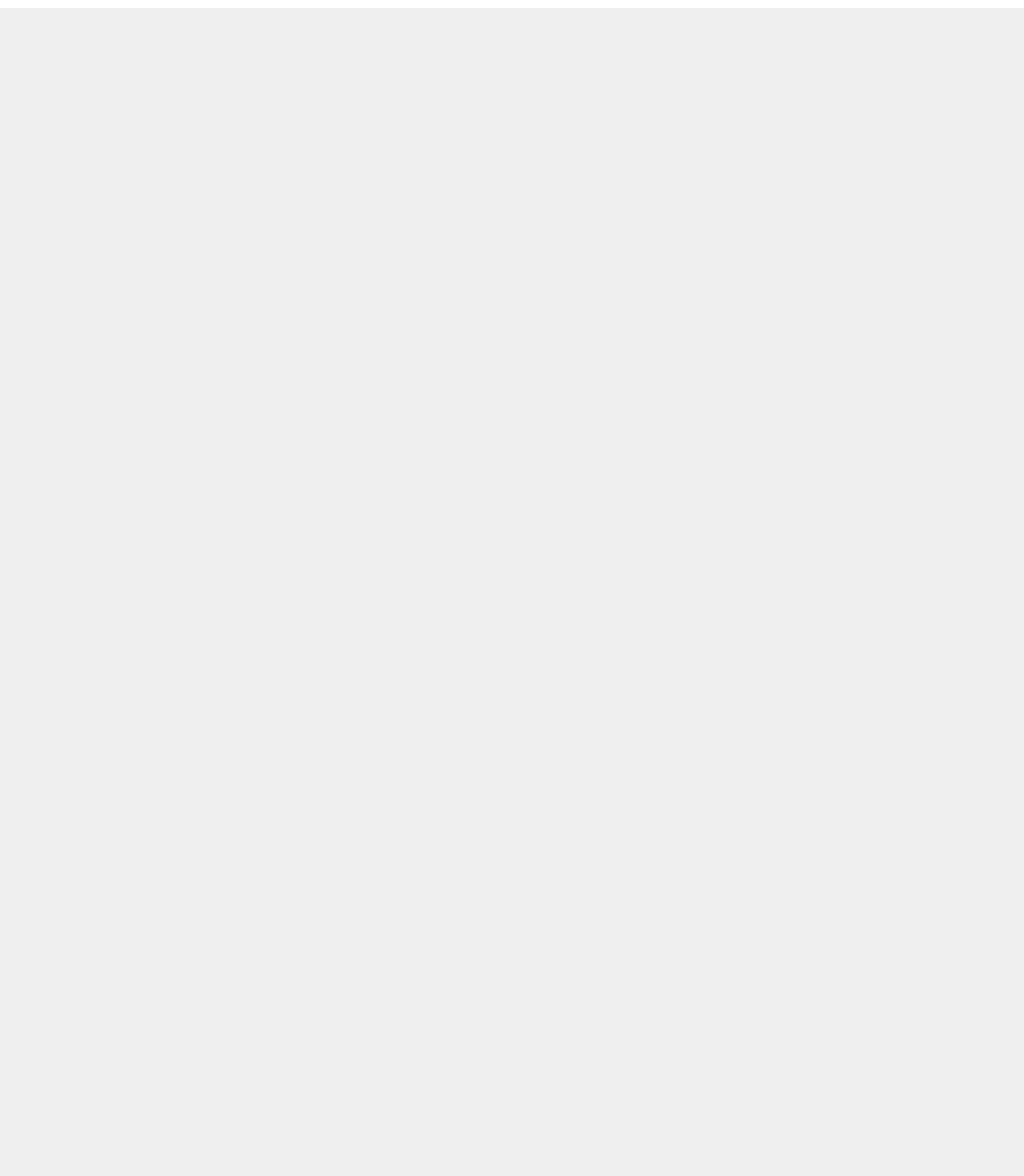
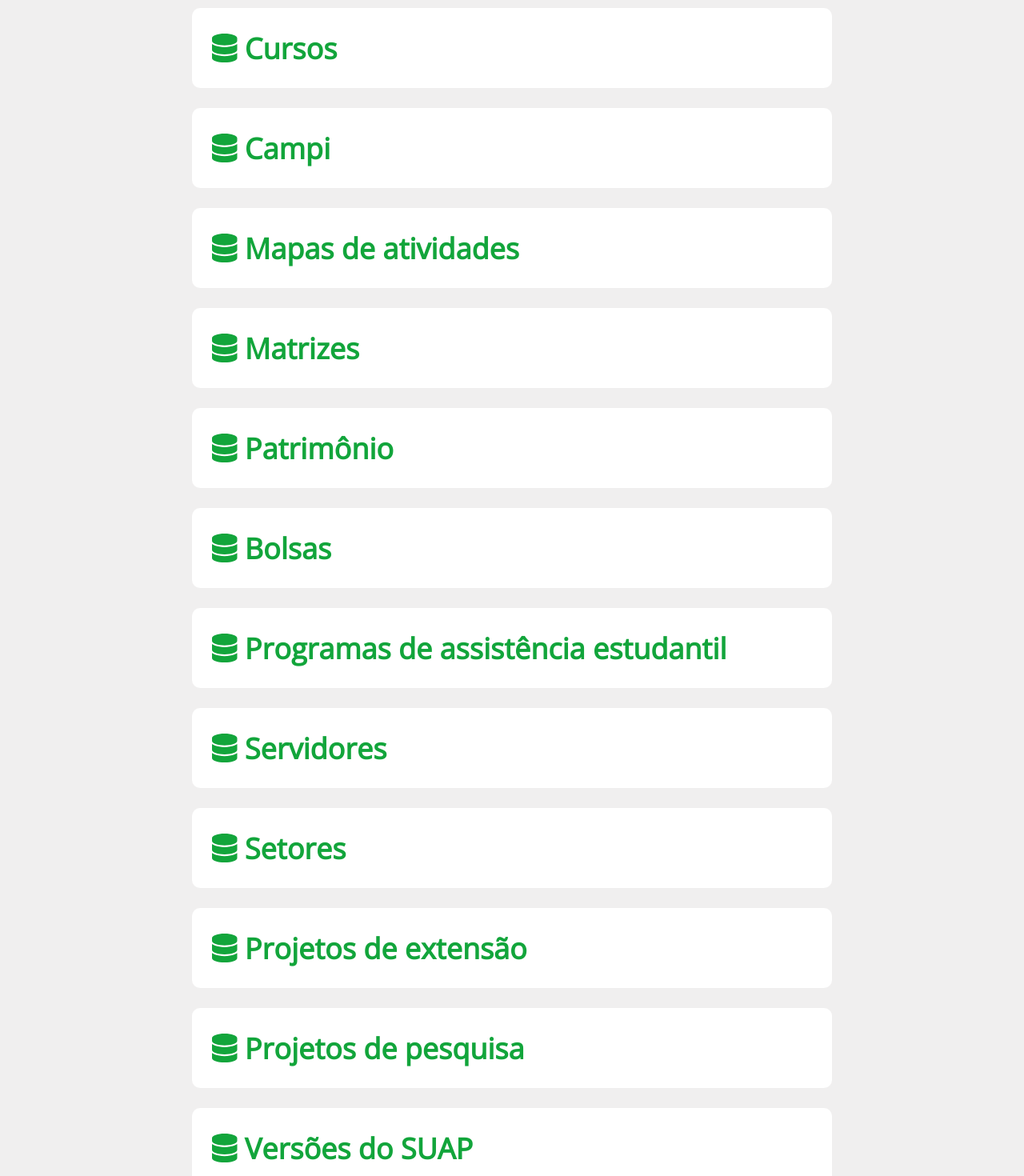
Before and after one commit to moacirdavidag/frontend-tcc-ads, a React (Create React App) app: page /conjuntos in a window 1280 px wide. Shown: the part 260-1730 px from the top of the page at 80% size. Before the commit the page ends 800 px from the top, so only its background shows below. Built offline with nearby package versions, Linux system fonts and the light colour scheme.

Commit message:
Páginas dinâmicas implementadas

```diff
--- a/src/App.js
+++ b/src/App.js
@@ -10,11 +10,12 @@
 function App() {
   return (
     <>
-      <Header />
       <Router>
+        <Header />
         <Routes>
           <Route path="/" element={<Home />} />
-          <Route path="/dados" element={<ConjuntoDados />} />
+          <Route path="/conjuntos" element={<ConjuntoDados />} />
+          <Route path="/conjuntos/:grupo" element={<ConjuntoDados />} />
           <Route path="/dados/:conjunto" element={<ViewDados />} />
           <Route path="/sobre" element={<Sobre />} />
         </Routes>
--- a/src/components/Card/index.js
+++ b/src/components/Card/index.js
@@ -4,6 +4,8 @@
 import { IoSettingsSharp, IoSchool,
   IoLaptopOutline, IoDocumentSharp,
   IoPersonSharp } from "react-icons/io5";
+
+import { Link } from 'react-router-dom';
 
 export const Card = ({titulo, quantidade}) => {
   const [icone, setIcone] = useState(titulo);
@@ -28,10 +30,12 @@
       break;
   }
   return (
-    <div className="card">
-        <span className='icon'>{icone}</span>
-        <h3 className="titulo_card">{titulo}</h3>
-        <p>{quantidade} Conjunto de Dados</p>
-    </div>
+    <Link to={`/conjuntos/${String(titulo).normalize('NFD').replace(/[\u0300-\u036f]/g, "").toLowerCase()}`}>
+      <div className="card">
+          <span className='icon'>{icone}</span>
+          <h3 className="titulo_card">{titulo}</h3>
+          <p>{quantidade} Conjunto de Dados</p>
+      </div>
+    </Link>
   )
 }
--- a/src/components/Header/index.js
+++ b/src/components/Header/index.js
@@ -1,23 +1,21 @@
 import React from 'react';
 import logo from '../../assets/images/logo.png';
 import './style.css';
+import { Link } from 'react-router-dom';
 
 export const Header = () => {
   return (
     <header>
         <div className="logo">
-            <a href="/"><img src={logo} className="logo_img" alt="IFPB" /></a>
+            <Link to="/"><img src={logo} className="logo_img" alt="IFPB" /></Link>
         </div>
         <div className="nav_links">
             <ul>
                 <li>
-                    <a href="/dados">Conjunto de Dados</a>
+                    <Link to={"/conjuntos"}>Conjunto de Dados</Link>
                 </li>
                 <li>
-                    <a href="/grupos">Grupos</a>
-                </li>
-                <li>
-                    <a href="/sobre">Sobre</a>
+                    <Link to="/sobre">Sobre</Link>
                 </li>
             </ul>
         </div>
--- a/src/components/Metadadados/style.css
+++ b/src/components/Metadadados/style.css
@@ -5,6 +5,7 @@
     align-items:flex-start;
     justify-content: center;
     flex-direction: column;
+    padding-left: 55px;
 }
 
 .enfase {
--- a/src/data/conjuntoDados.js
+++ b/src/data/conjuntoDados.js
@@ -1,11 +1,119 @@
 module.exports = [
     {
-        nome: "Alunos",
+        nome: "alunos",
         grupo: "ensino",
         fonte: "http://suap.ifpb.edu.br/api/ensino/alunos/v1/",
         autor: "Diretoria-Geral de Tecnologia da Informação",
         mantenedor: "dti@ifpb.edu.br",
         ultima_atualizacao: "4 de Setembro de 2019, 20:41 (UTC-03:00)",
         data_criacao: "1 de Abril de 2019, 12:27 (UTC-03:00)",
+    },
+    {
+        nome: "cursos",
+        grupo: "ensino",
+        fonte: "http://suap.ifpb.edu.br/api/ensino/cursos/v1/",
+        autor: "Diretoria-Geral de Tecnologia da Informação",
+        mantenedor: "dti@ifpb.edu.br",
+        ultima_atualizacao: "4 de Setembro de 2019, 20:42 (UTC-03:00)",
+        data_criacao: "1 de Abril de 2019, 12:28 (UTC-03:00)",
+    },
+    {
+        nome: "campi",
+        grupo: "ensino" && "gestao",
+        fonte: "https://suap.ifpb.edu.br/api/recursos-humanos/campus/v1/",
+        autor: "Diretoria-Geral de Tecnologia da Informação",
+        mantenedor: "dti@ifpb.edu.br",
+        ultima_atualizacao: "2 de Junho de 2021, 15:12 (UTC-03:00)",
+        data_criacao: "1 de Abril de 2019, 11:17 (UTC-03:00)",
+    },
+    {
+        nome: "mapas de atividades",
+        grupo: "ensino",
+        fonte: " ",
+        autor: "Diretoria-Geral de Tecnologia da Informação",
+        mantenedor: "dti@ifpb.edu.br",
+        ultima_atualizacao: "2 de Junho de 2021, 15:14 (UTC-03:00)",
+        data_criacao: "1 de Abril de 2019, 11:23 (UTC-03:00)",
+    },
+    {
+        nome: "matrizes",
+        grupo: "ensino",
+        fonte: "http://suap.ifpb.edu.br/api/ensino/matrizes/v1/",
+        autor: "Diretoria-Geral de Tecnologia da Informação",
+        mantenedor: "dti@ifpb.edu.br",
+        ultima_atualizacao: "4 de Setembro de 2019, 20:42 (UTC-03:00)",
+        data_criacao: "1 de Abril de 2019, 12:29 (UTC-03:00)",
+    },
+    {
+        nome: "patrimônio",
+        grupo: "administracao",
+        fonte: "http://suap.ifpb.edu.br/api/patrimonio/itens-patrimonio/v1/",
+        autor: "Diretoria-Geral de Tecnologia da Informação",
+        mantenedor: "dti@ifpb.edu.br",
+        ultima_atualizacao: "4 de Setembro de 2019, 20:24 (UTC-03:00)",
+        data_criacao: "1 de Abril de 2019, 12:21 (UTC-03:00)",
+    },
+    {
+        nome: "bolsas",
+        grupo: "atividades estudantis",
+        fonte: "http://suap.ifpb.edu.br/api/patrimonio/itens-patrimonio/v1/",
+        autor: "Diretoria-Geral de Tecnologia da Informação",
+        mantenedor: "dti@ifpb.edu.br",
+        ultima_atualizacao: "4 de Setembro de 2019, 20:24 (UTC-03:00)",
+        data_criacao: "1 de Abril de 2019, 12:21 (UTC-03:00)",
+    },
+    {
+        nome: "programas de assistência estudantil",
+        grupo: "atividades estudantis",
+        fonte: "http://suap.ifpb.edu.br/api/assistencia-estudantil/programas/v1/",
+        autor: "Diretoria-Geral de Tecnologia da Informação",
+        mantenedor: "dti@ifpb.edu.br",
+        ultima_atualizacao: "4 de Setembro de 2019, 17:39 (UTC-03:00)",
+        data_criacao: "1 de Abril de 2019, 12:06 (UTC-03:00)",
+    },
+    {
+        nome: "servidores",
+        grupo: "gestao",
+        fonte: "https://suap.ifpb.edu.br/api/recursos-humanos/servidores/v1/",
+        autor: "Diretoria-Geral de Tecnologia da Informação",
+        mantenedor: "dti@ifpb.edu.br",
+        ultima_atualizacao: "2 de Junho de 2021, 15:12 (UTC-03:00)",
+        data_criacao: "1 de Abril de 2019, 11:09 (UTC-03:00)",
+    },
+    {
+        nome: "setores",
+        grupo: "gestao",
+        fonte: "https://suap.ifpb.edu.br/api/recursos-humanos/setores/v1/",
+        autor: "Diretoria-Geral de Tecnologia da Informação",
+        mantenedor: "dti@ifpb.edu.br",
+        ultima_atualizacao: "2 de Junho de 2021, 15:12 (UTC-03:00)",
+        data_criacao: "1 de Abril de 2019, 10:16 (UTC-03:00)",
+    },
+    {
+        nome: "projetos de extensão",
+        grupo: "projetos",
+        fonte: "http://suap.ifpb.edu.br/api/extensao/projeto-extensao/v1/",
+        autor: "Diretoria-Geral de Tecnologia da Informação",
+        mantenedor: "dti@ifpb.edu.br",
+        ultima_atualizacao: "2 de Junho de 2021, 15:16 (UTC-03:00)",
+        data_criacao: "1 de Abril de 2019, 11:42 (UTC-03:00)",
+    },
+    {
+        nome: "projetos de pesquisa",
+        grupo: "projetos",
+        fonte: "https://suap.ifpb.edu.br/api/pesquisa/projeto/v1/",
+        autor: "Diretoria-Geral de Tecnologia da Informação",
+        mantenedor: "dti@ifpb.edu.br",
+        ultima_atualizacao: "2 de Junho de 2021, 15:15 (UTC-03:00)",
+        data_criacao: "1 de Abril de 2019, 11:25 (UTC-03:00)",
+    },
+    {
+        nome: "versões do SUAP",
+        grupo: "tecnologia da informacao",
+        fonte: "https://releases.ifpb.edu.br/api/releases/",
+        autor: "Diretoria-Geral de Tecnologia da Informação",
+        mantenedor: "dti@ifpb.edu.br",
+        ultima_atualizacao: "2 de Junho de 2021, 17:33 (UTC-03:00)",
+        data_criacao: "10 de Abril de 2019, 18:04 (UTC-03:00)",
     }
 ]
--- a/src/pages/ConjuntoDados/index.js
+++ b/src/pages/ConjuntoDados/index.js
@@ -5,18 +5,30 @@
 import { faDatabase } from '@fortawesome/free-solid-svg-icons';
 
 import './style.css';
+import { Link, useParams } from 'react-router-dom';
+
+import { nomeCojuntoDados } from '../../services/nomeConjuntoDadosUpperCase';
 
 export const ConjuntoDados = () => {
 
-    const dados = conjuntoDados;
+
+    const { grupo } = useParams() || null;
+
+    let dados = grupo === undefined ? conjuntoDados : conjuntoDados.filter(conjunto => conjunto.grupo === grupo);
+
+    // if(grupo !== null) {
+    //     dados = conjuntoDados.filter(conjunto => conjunto.grupo === grupo)
+    // }
+
+    console.log(`Grupo: ${grupo}`)
 
     return (
         <>
             {
                 dados.map(conjunto => {
                     return (
-                        <div className='conjunto'>
-                            <span><FontAwesomeIcon icon={faDatabase} /></span> <span> {conjunto.nome}</span>
+                        <div className='conjunto' key={dados.indexOf(conjunto)}>
+                            <Link to={`/dados/${conjunto.nome}`}><span><FontAwesomeIcon icon={faDatabase} /></span> <span> {nomeCojuntoDados(conjunto.nome)}</span></Link>
                         </div>
                     )
                 })
--- a/src/pages/ViewDados/index.js
+++ b/src/pages/ViewDados/index.js
@@ -7,6 +7,9 @@
 import { useQueries } from '../../hooks/useQueries';
 import { useParams } from 'react-router-dom';
 
+import { retornarConjuntoDados } from '../../services/metadadosConjunto';
+import { nomeCojuntoDados } from '../../services/nomeConjuntoDadosUpperCase';
+
 export const ViewDados = () => {
 
   const [dados, setDados] = useState([]);
@@ -15,24 +18,25 @@
 
   const { conjunto: nomeConjuntoDeDados } = useParams();
 
-  let response = useQueries(consulta, filtros);
+  console.log(nomeConjuntoDeDados);
 
+  const conjuntoDados = retornarConjuntoDados(nomeConjuntoDeDados)[0];
 
 
   useEffect(() => {
-    document.title = `${nomeConjuntoDeDados} - Conjunto de Dados - Dados IFPB`;
+    document.title = `${nomeCojuntoDados(nomeConjuntoDeDados)} - Conjunto de Dados - Dados IFPB`;
   }, [])
 
 
   return (
     <>
       <div className="wrapper_metadados">
-        <Metadados titulo={nomeConjuntoDeDados}
-          fonte={"http://suap.ifpb.edu.br/api/ensino/alunos/v1/"}
-          autor={"Diretoria-Geral do IFPB"}
-          mantenedor={"dti@ifpb.edu.br"}
-          dataAtualizacao={"4 de Setembro de 2019, 20:41 (UTC-3:00)"}
-          dataCriacao={"1 de Abril de 2019, 12:27 (UTC-3:00)"}
+        <Metadados titulo={nomeCojuntoDados(nomeConjuntoDeDados)}
+          fonte={conjuntoDados.fonte}
+          autor={conjuntoDados.autor}
+          mantenedor={conjuntoDados.mantenedor}
+          dataAtualizacao={conjuntoDados.ultima_atualizacao}
+          dataCriacao={conjuntoDados.data_criacao}
         />
       </div>
       <AreaFiltros />
--- /dev/null
+++ b/src/services/metadadosConjunto.js
@@ -0,0 +1,5 @@
+import conjuntoDados from "../data/conjuntoDados";
+
+export const retornarConjuntoDados = (nome) => {
+    return conjuntoDados.filter(conjunto => conjunto.nome === nome);
+}
--- /dev/null
+++ b/src/services/nomeConjuntoDadosUpperCase.js
@@ -0,0 +1 @@
+export const nomeCojuntoDados = (nome) => nome.charAt(0).toUpperCase() + nome.slice(1);
```
